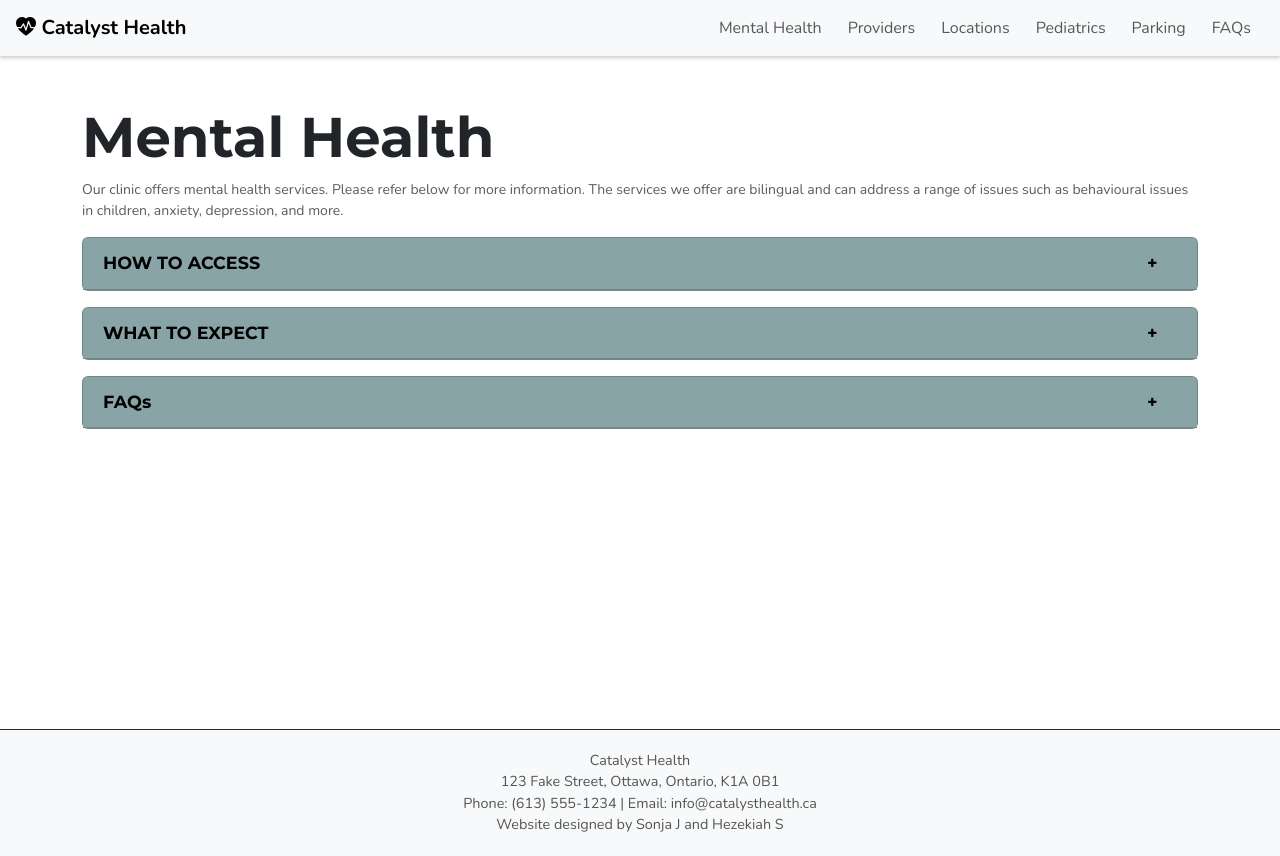
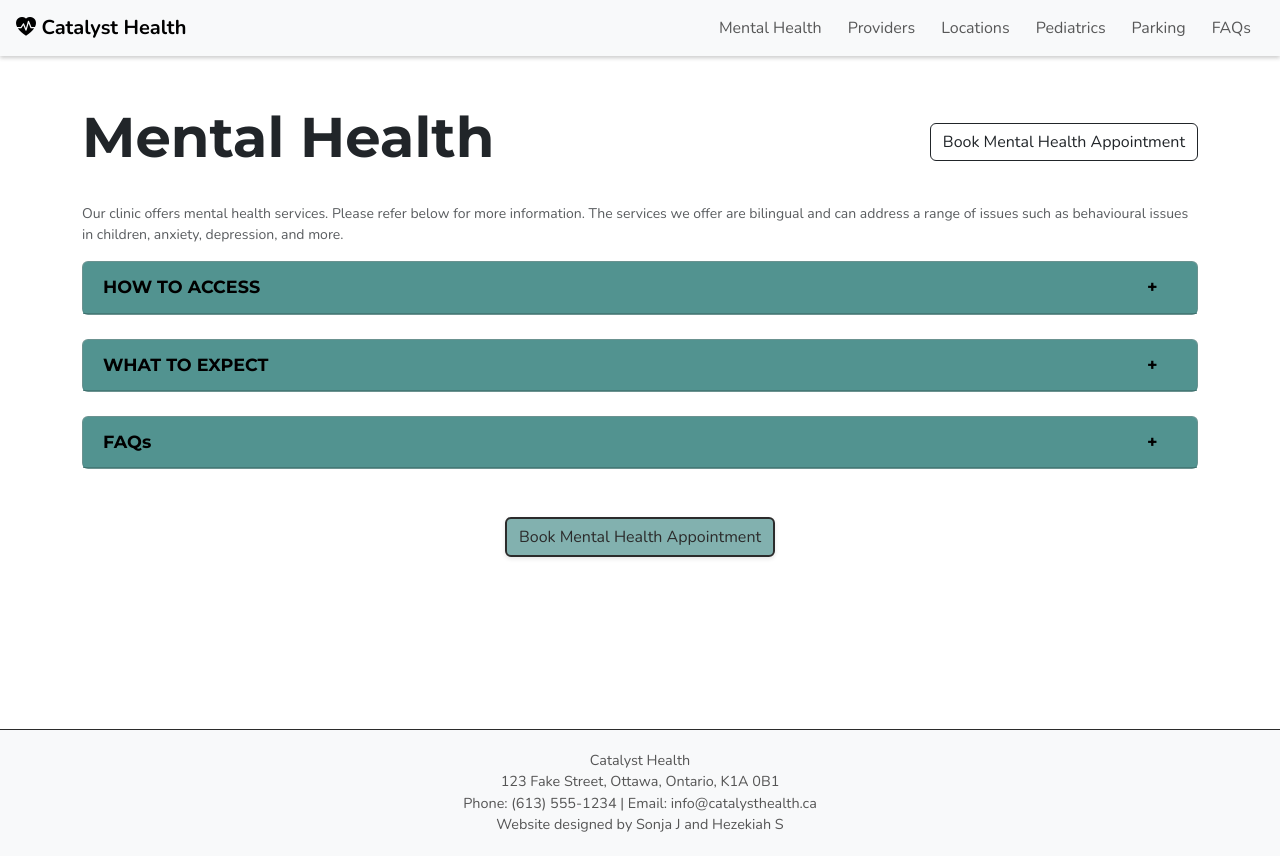
Before and after one commit to sonja-jovic/doctors-site.github.io, a React (Create React App) app: page /doctors-site.github.io/mental-health in a window 1280 px wide. Built offline with nearby package versions, Linux system fonts and the light colour scheme.

Commit message:
Added book appointment button and modified some styling

```diff
--- a/src/pages/MentalHealth.js
+++ b/src/pages/MentalHealth.js
@@ -1,38 +1,15 @@
-// import React from "react";
-// import { Container, Button } from "react-bootstrap";
-// import { useNavigate } from 'react-router-dom';
+import React, { useState } from "react";
+import { Container, Accordion, Card, useAccordionButton, Button } from "react-bootstrap";
+import { useNavigate } from 'react-router-dom';
 
-// export default function MentalHealth() {
-//   const navigate = useNavigate();
+const locationsColor = "var(--teal-light)";
+const expandedContentBgColor = "#e5ebec";
 
-//   const handleBookMentalHealthAppointment = () => {
-//     navigate('/book-appointment', {
-//       state: {
-//         appointmentType: 'mental-health',
-//         appointmentLocation: 'virtual',
-//         appointmentConcern: 'anxiety'
-//       }
-//     });
-//   };
+// const locationsColor = "var(--teal-primary)"; // Darker, more saturated teal
+// const expandedContentBgColor = "#f9f9f9";
 
-//   return (
-//     <Container>
-//       {/* Your page content here */}
-//       <Button
-//         variant="outline-dark"
-//         className="button-base"
-//         onClick={handleBookMentalHealthAppointment}
-//       >
-//         Book Mental Health Appointment
-//       </Button>
-//     </Container>
-//   );
-// }
-import React, { useState } from "react";
-import { Container, Accordion, Card, useAccordionButton } from "react-bootstrap";
-
-const locationsColor = "#89a4a6";
-const expandedContentBgColor = "#e5ebec";
+// const locationsColor = "rgba(54, 130, 127, 0.3)"; // Very light teal
+// const expandedContentBgColor = "#ffffff";
 
 function CustomToggle({ eventKey, callback, isActive }) {
   const decoratedOnClick = useAccordionButton(eventKey, () => {
@@ -57,6 +34,7 @@ function CustomToggle({ eventKey, callback, isActive }) {
 }
 
 export default function MentalHealth() {
+  const navigate = useNavigate();
   // activeKey is now an array of keys that are open
   const [activeKeys, setActiveKeys] = useState([]);
 
@@ -68,6 +46,16 @@ export default function MentalHealth() {
       // add key to open accordion
       setActiveKeys([...activeKeys, key]);
     }
+  };
+
+  const handleBookMentalHealthAppointment = () => {
+    navigate('/book-appointment', {
+      state: {
+        appointmentType: 'mental-health',
+        appointmentLocation: 'virtual',
+        appointmentConcern: 'anxiety'
+      }
+    });
   };
 
   const accordions = [
@@ -126,9 +114,19 @@ export default function MentalHealth() {
 
   return (
     <Container className="my-5" style={{ textAlign: "left" }}>
-      <h2 className="info" style={{ fontSize: "3.5rem" }}>
+      <div className="d-flex flex-column flex-md-row justify-content-between align-items-md-center mb-4">
+        <h2 className="info" style={{ fontSize: "3.5rem", marginBottom: "0.5rem" }}>
           Mental Health
         </h2>
+        <Button
+          variant="outline-dark"
+          className="mental-health-btn"
+          onClick={handleBookMentalHealthAppointment}
+        >
+          Book Mental Health Appointment
+        </Button>
+      </div>
+
       <p className="text-muted small" style={{ width: "100%" }}>
         Our clinic offers mental health services. Please refer below for more information. The services we offer are bilingual and can address a range of issues such as behavioural issues in children, anxiety, depression, and more.
       </p>
@@ -141,7 +139,7 @@ export default function MentalHealth() {
           return (
             <Card
               key={key}
-              style={{ backgroundColor: locationsColor, marginBottom: "1rem" }}
+              style={{ backgroundColor: locationsColor, marginBottom: "1.5rem" }}
             >
               <Card.Header
                 onClick={() => handleToggle(key)}
@@ -179,6 +177,17 @@ export default function MentalHealth() {
           );
         })}
       </Accordion>
+
+      {/* Add a second button at the bottom for better UX */}
+      <div className="text-center mt-5">
+        <Button
+          variant="outline-dark"
+          className="button-base"
+          onClick={handleBookMentalHealthAppointment}
+        >
+          Book Mental Health Appointment
+        </Button>
+      </div>
     </Container>
   );
 }
```
Lines whose indentation alone changed are shown as unchanged.
